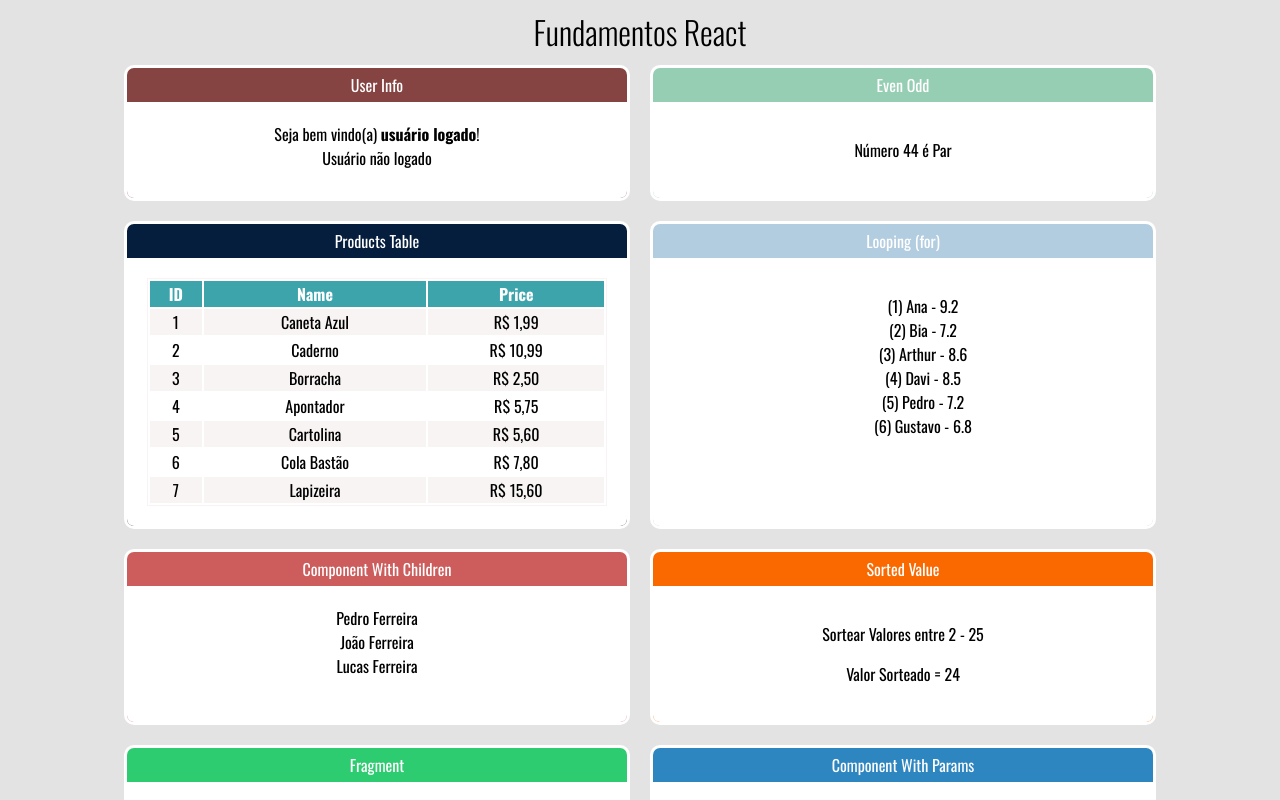
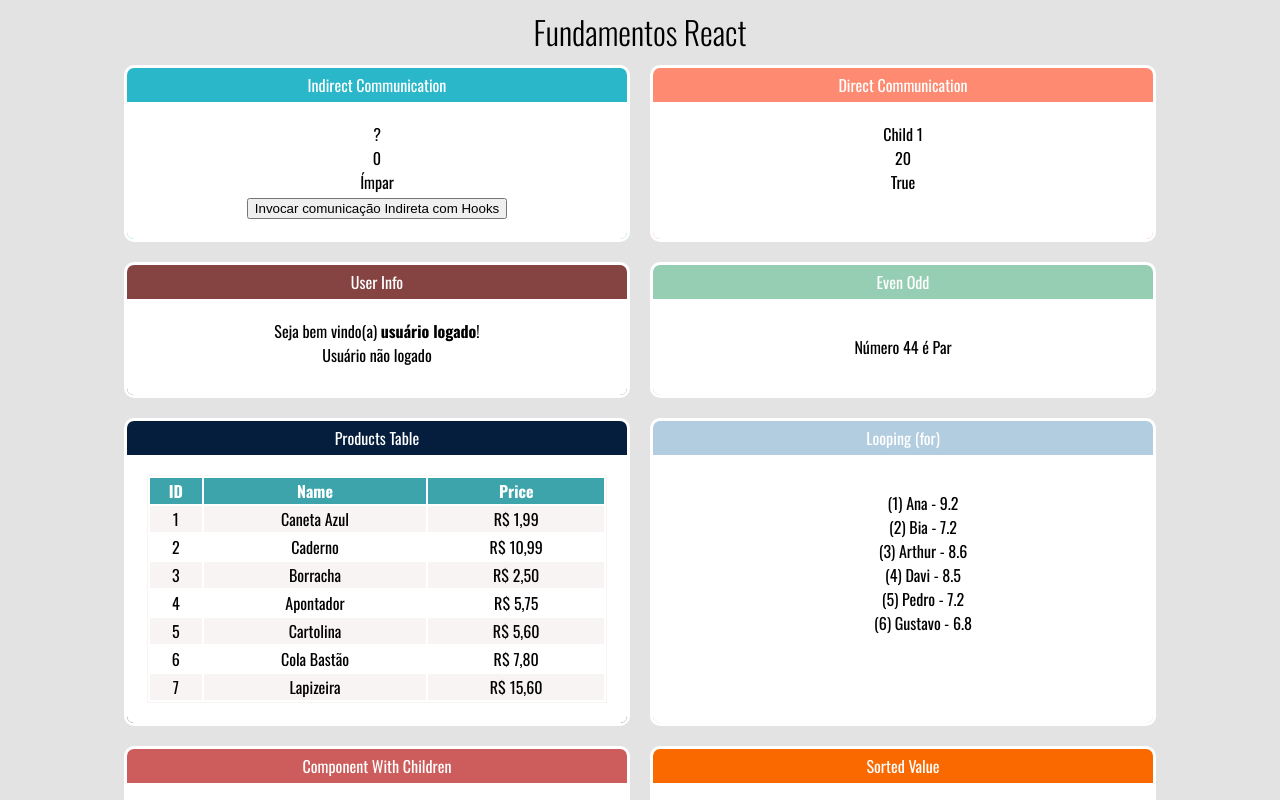
Before and after one commit to diegojaldim/react-concepts, a React (Create React App) app: page / in a window 1280 px wide. Shown: the top 800 px of the page. Built offline with nearby package versions, Linux system fonts and the light colour scheme.

Commit message:
Direct and indirect communication

```diff
--- a/src/components/App.jsx
+++ b/src/components/App.jsx
@@ -10,6 +10,8 @@ import StudentsList from './looping/StudentsList';
 import ProductTable from "./looping/ProductTable";
 import EvenOdd from "./conditional/EvenOdd";
 import UserInfo from "./conditional/UserInfo";
+import DirectParent from "./communication/DirectParent";
+import IndirectParent from "./communication/IndirectParent";
 import './App.css';
 
 const App = () =>
@@ -17,6 +19,14 @@ const App = () =>
         <h1>Fundamentos React</h1>
 
         <div className="Cards">
+            <Card title="Indirect Communication" color="#2ab7ca">
+                <IndirectParent />
+            </Card>
+
+            <Card title="Direct Communication" color="#fe8a71">
+                <DirectParent />
+            </Card>
+
             <Card title="User Info" color="#854442">
                 <UserInfo user={{name: 'usuário logado'}}></UserInfo>
                 <UserInfo></UserInfo>
--- /dev/null
+++ b/src/components/communication/DirectChild.jsx
@@ -0,0 +1,13 @@
+import React from "react";
+
+const DirectChild = props => {
+    return (
+        <div>
+            <div>{props.text}</div>
+            <div>{props.number}</div>
+            <div>{props.bool ? 'True' : 'False'}</div>
+        </div>
+    )
+}
+
+export default DirectChild;
--- /dev/null
+++ b/src/components/communication/DirectParent.jsx
@@ -0,0 +1,16 @@
+import React from "react";
+import DirectChild from "./DirectChild";
+
+const DirectParent = props => {
+    return (
+        <div>
+            <DirectChild
+                text="Child 1"
+                number={20}
+                bool={true}
+            />
+        </div>
+    )
+}
+
+export default DirectParent;
--- /dev/null
+++ b/src/components/communication/IndirectChild.jsx
@@ -0,0 +1,21 @@
+import React from "react";
+
+const IndirectChild = props => {
+
+    const max = 50;
+    const min = 18;
+
+    const randomNumber = () => parseInt(Math.random() * (max - min)) + min;
+
+    let sortedNumber = randomNumber();
+
+    return (
+        <div>
+            <button onClick={() => props.setParentInfo('Texto', sortedNumber, sortedNumber % 2 === 0)}>
+                Invocar comunicação Indireta com Hooks
+            </button>
+        </div>
+    )
+}
+
+export default IndirectChild;
--- /dev/null
+++ b/src/components/communication/IndirectParent.jsx
@@ -0,0 +1,30 @@
+import React, { useState } from "react";
+import IndirectChild from "./IndirectChild";
+
+const IndirectParent = props => {
+
+    let [textInfo, setTextInfo] = useState('?');
+
+    let [numberInfo, setNumberInfo] = useState(0);
+
+    let [boolInfo, setBoolInfo] = useState(false);
+
+    const setInfo = (text, number, bool) => {
+        setTextInfo(text);
+        setNumberInfo(number);
+        setBoolInfo(bool);
+    }
+
+    return (
+        <div>
+            <div>{textInfo}</div>
+            <div>{numberInfo}</div>
+            <div>{boolInfo ? 'Par' : 'Ímpar'}</div>
+            <IndirectChild
+                setParentInfo={setInfo}
+            />
+        </div>
+    )
+}
+
+export default IndirectParent;
```
